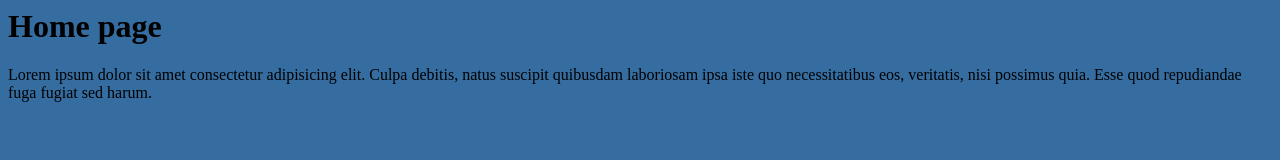
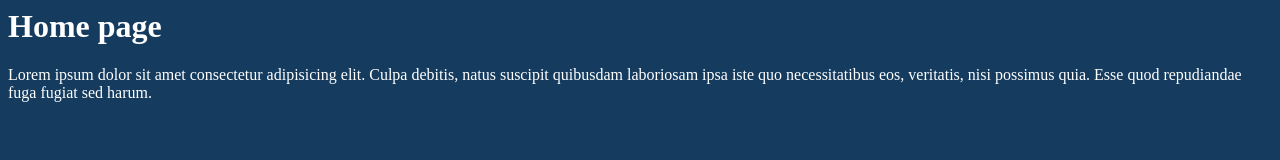
Before and after one commit to chanthanat/git-workshop, a plain HTML site: page index.html in a window 1280 px wide. Drawn offline with Linux system fonts and the light colour scheme.

Commit message:
change background to blue and font color to white

```diff
--- a/css/style.css
+++ b/css/style.css
@@ -1,3 +1,4 @@
 body {
-    background-color: rgb(54, 109, 161);
+    background-color: rgb(21, 59, 94);
+    color: white
 }
```
